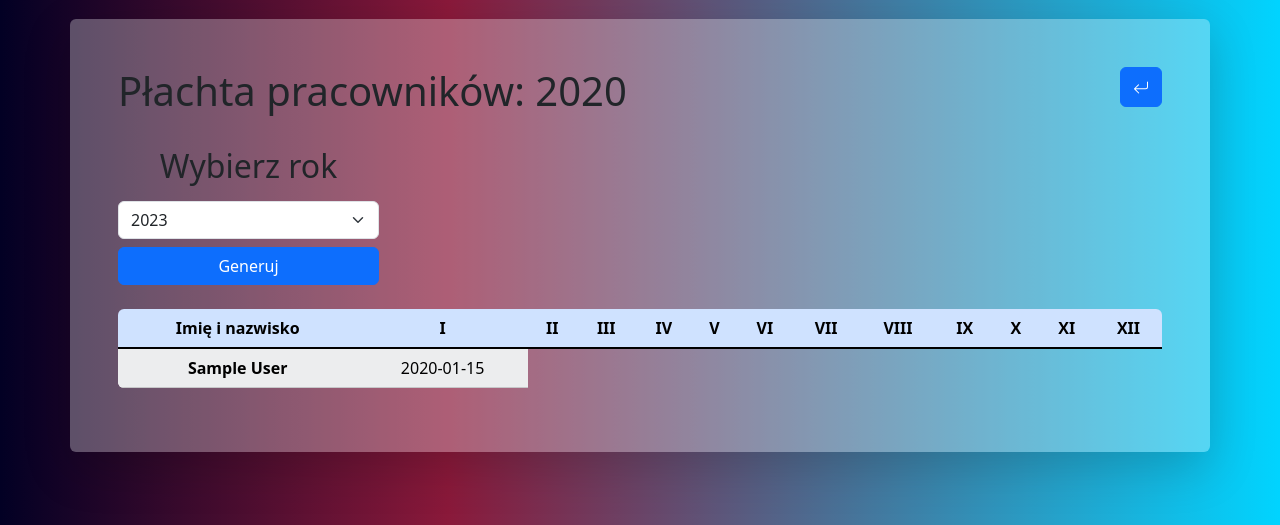
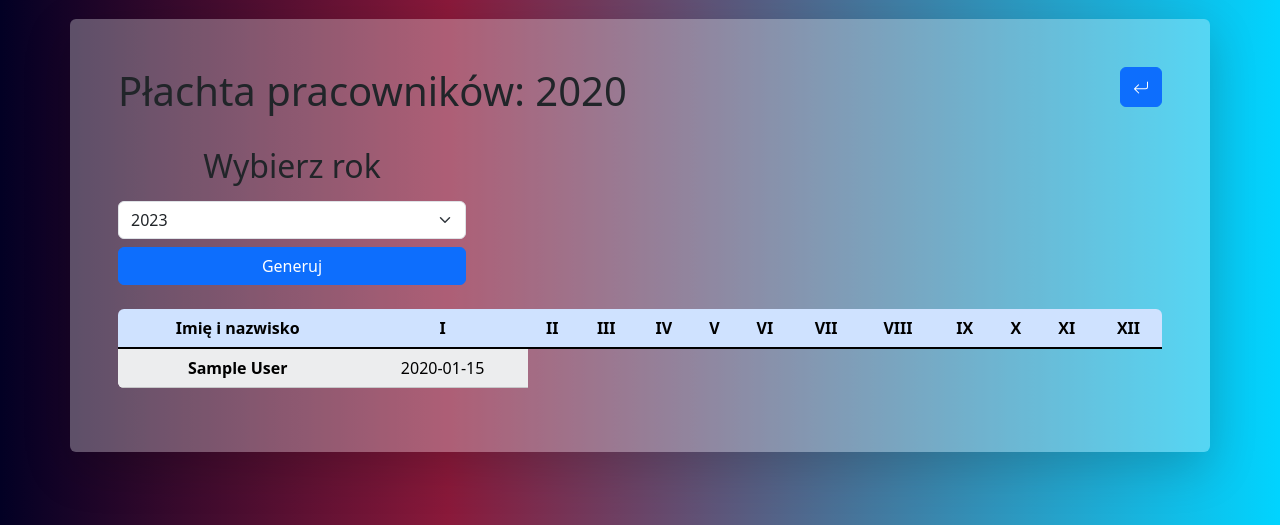
Before and after one commit to NikitDev/projekcikTymczasowy, a Django app: template v2/licznik_czasu/templates/licznik_czasu/employee_report.html in a window 1280 px wide. Shown: the part 81-606 px from the top of the page. Run offline with Django 4.2, Linux system fonts and the light colour scheme; the template is opened without the code that fills it: most values are stand-ins (such as "Sample title", 1, 10 or a date in 2020).

Commit message:
Update employee_report template

```diff
--- a/v2/licznik_czasu/templates/licznik_czasu/employee_report.html
+++ b/v2/licznik_czasu/templates/licznik_czasu/employee_report.html
@@ -17,7 +17,7 @@
                 </svg>
             </a>
         </div>
-        <div class="d-flex w-25 flex-column mb-4 text-center">
+        <div class="d-flex flex-column col-lg-4 col-md-8 col-sm-12 mb-4 text-center">
             <h2 class="mb-3">Wybierz rok</h2>
             <form id="select-form" method="POST" class="d-flex flex-column gap-2 mb-0">
                 {% csrf_token %}
```
Also changed, not shown: v2/licznik_czasu/migrations/0001_initial.py (added).
